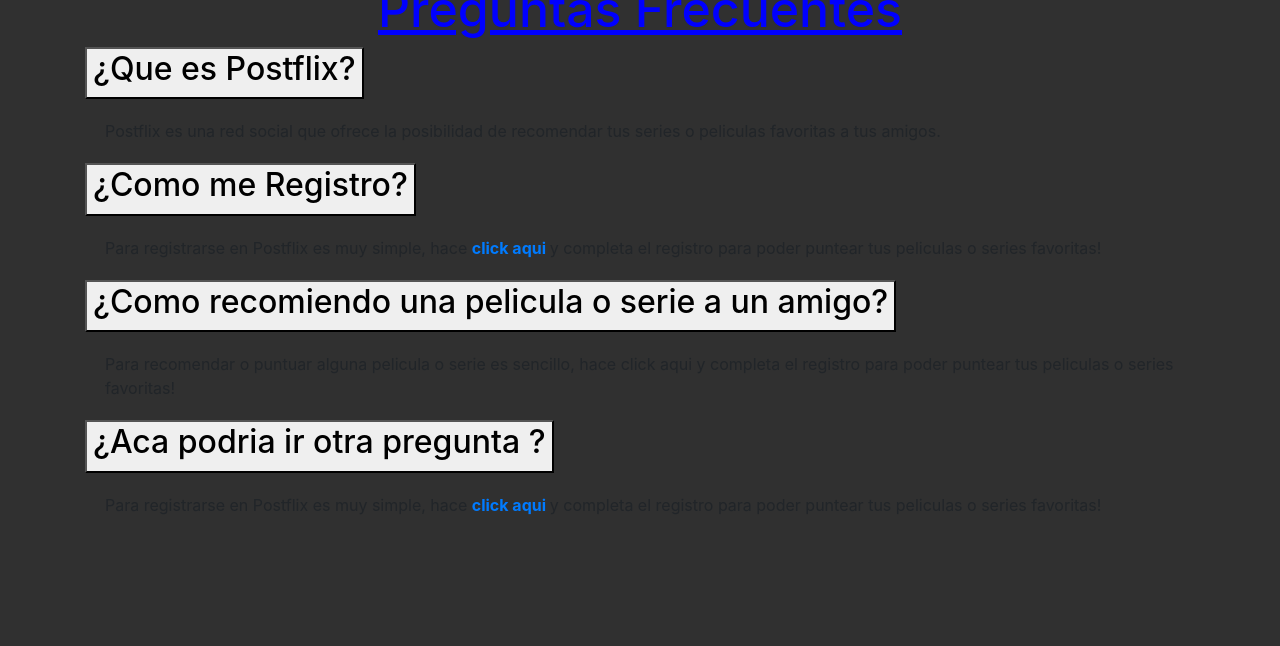
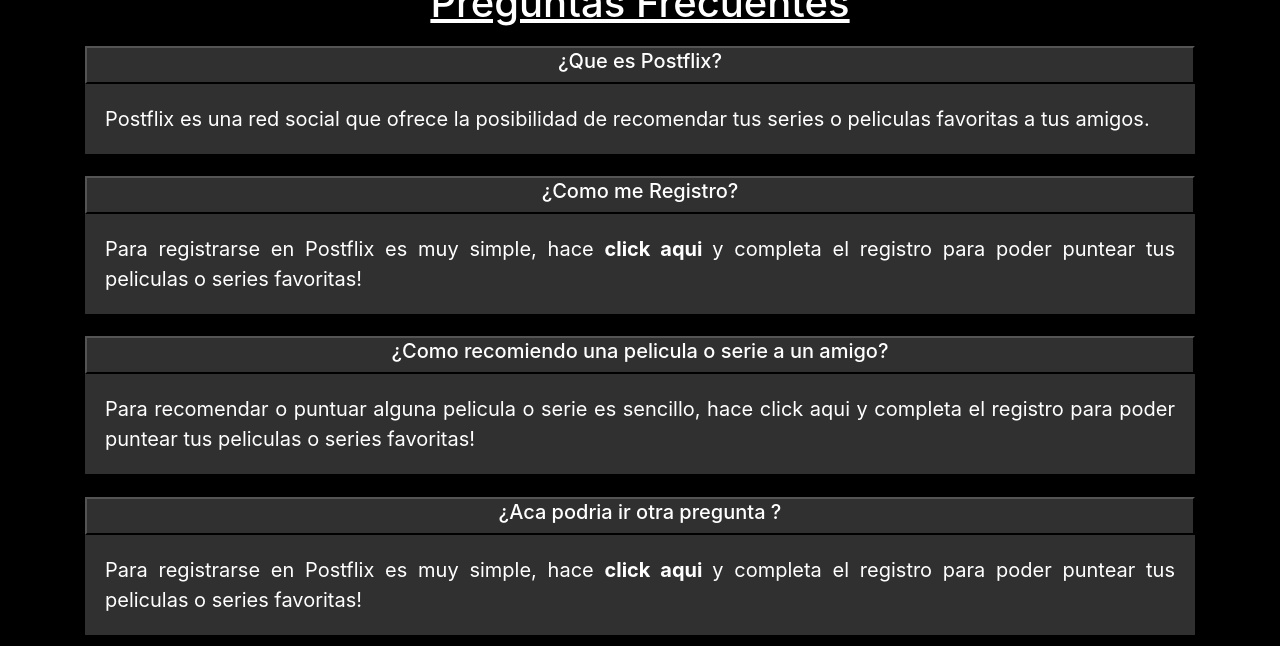
Before and after one commit to gallol/proyecto-integral, a PHP site: page /faqs.php in a window 1280 px wide. Shown: the part 337-983 px from the top of the page. Before the commit the page ends 852 px from the top, so only its background shows below. Run offline with PHP 8.4, Linux system fonts and the light colour scheme.

Commit message:
Add files via upload
style ultimo

```diff
--- a/proyecto-integral-master/faqs/css/style.css
+++ b/proyecto-integral-master/faqs/css/style.css
@@ -1,18 +1,44 @@
 body{
   width: 100%;
-  background-color: #303030;
+  background-color: black;
 }
 
 h1{
   text-decoration: underline;
   text-align: center;
-  color:blue;
-  font-size: 50px;
+  color:white;
+  font-size: 40px;
   margin: 0px 0px 8px;
 }
+h2{
+  text-align: center;
+  color:white;
+  font-size: 20px;
+}
 
-.btn-primary {
-    color: #fff;
-    background-color: #dc3545;
-    border-color: #721c24;
-  }
+a{
+  color:white;
+}
+
+button{
+  width:100%;
+  background-color: #303030;
+  color: white;
+  margin-top: 1%;
+}
+
+
+.card-body{
+  width:100%;
+  background-color: #303030;
+  color:white;
+  text-align: justify;
+  font-size: 20px;
+  margin-bottom: 1%;
+}
+
+.btn-danger{
+  width: 25%;
+  color:white;
+
+}
```
